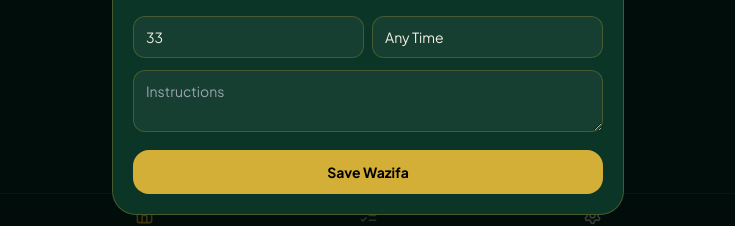
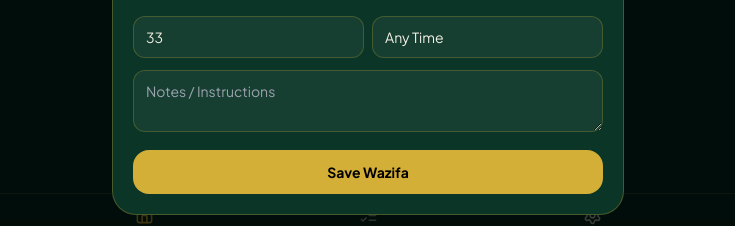
Before and after one commit to farrakhimtiaz74/wazifa-library, a React (Vite) app: page / in a window 1280 px wide. Both pictures are taken after typing "Sample" into the empty fields and a click on the button "+ Add Your Own Wazifa". Shown: the part 545-771 px from the top of the page, without its empty margins (272-1007 px from the left). Built offline with nearby package versions, Linux system fonts and the light colour scheme; no server answers; a web font is replaced by a local one.

Commit message:
Upgrade: CustomWazifaModal.jsx

```diff
--- a/src/components/CustomWazifaModal.jsx
+++ b/src/components/CustomWazifaModal.jsx
@@ -33,7 +33,7 @@ export default function CustomWazifaModal({ initial, onClose, onSaved }) {
           <input className={inputCls} type="number" min="1" placeholder="Target count" value={form.target_count} onChange={(e) => set('target_count', e.target.value)} />
           <input className={inputCls} placeholder="Recommended time" value={form.recommended_time} onChange={(e) => set('recommended_time', e.target.value)} />
         </div>
-        <textarea className={inputCls} rows={2} placeholder="Instructions" value={form.instructions} onChange={(e) => set('instructions', e.target.value)} />
+        <textarea className={inputCls} rows={2} placeholder="Notes / Instructions" value={form.instructions} onChange={(e) => set('instructions', e.target.value)} />
         <button className="w-full py-3 rounded-2xl bg-gold text-black font-bold text-sm">Save Wazifa</button>
       </form>
     </div>
```
